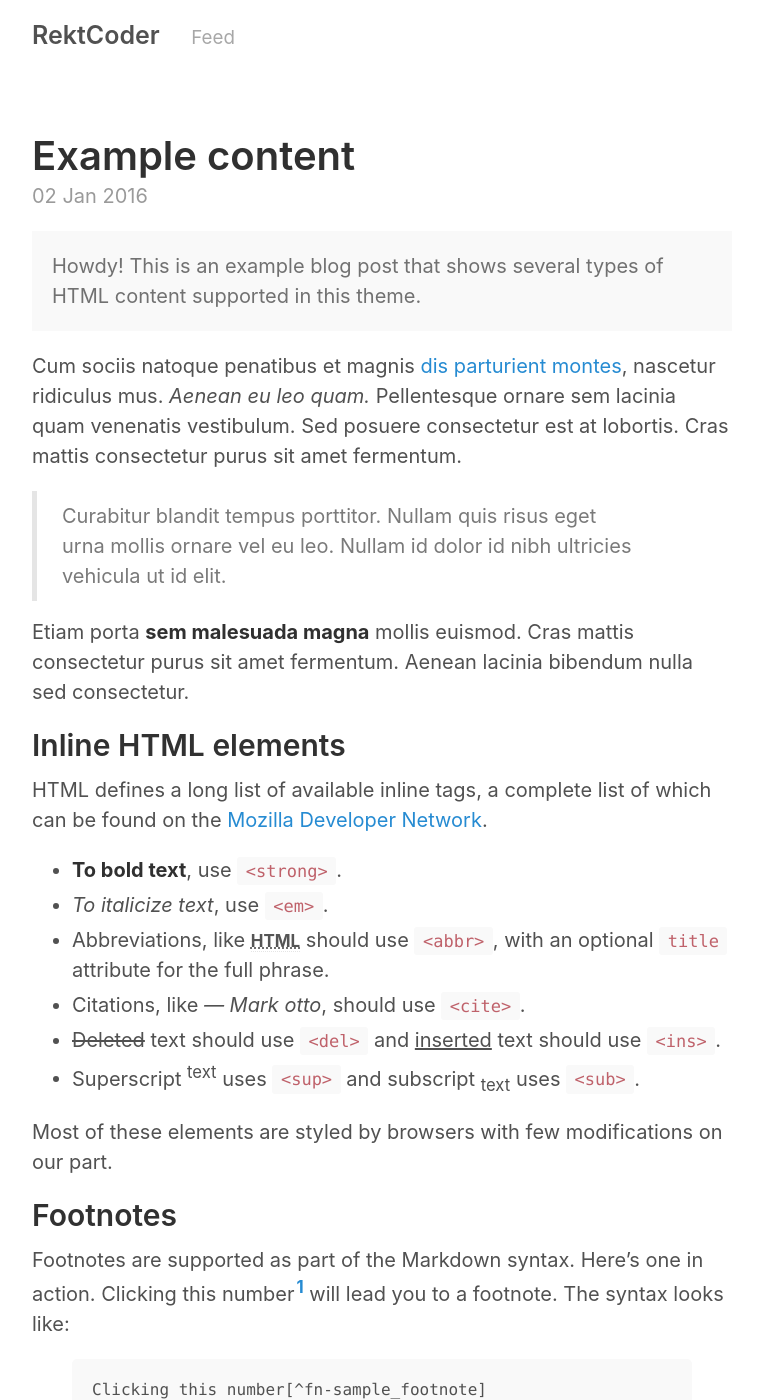
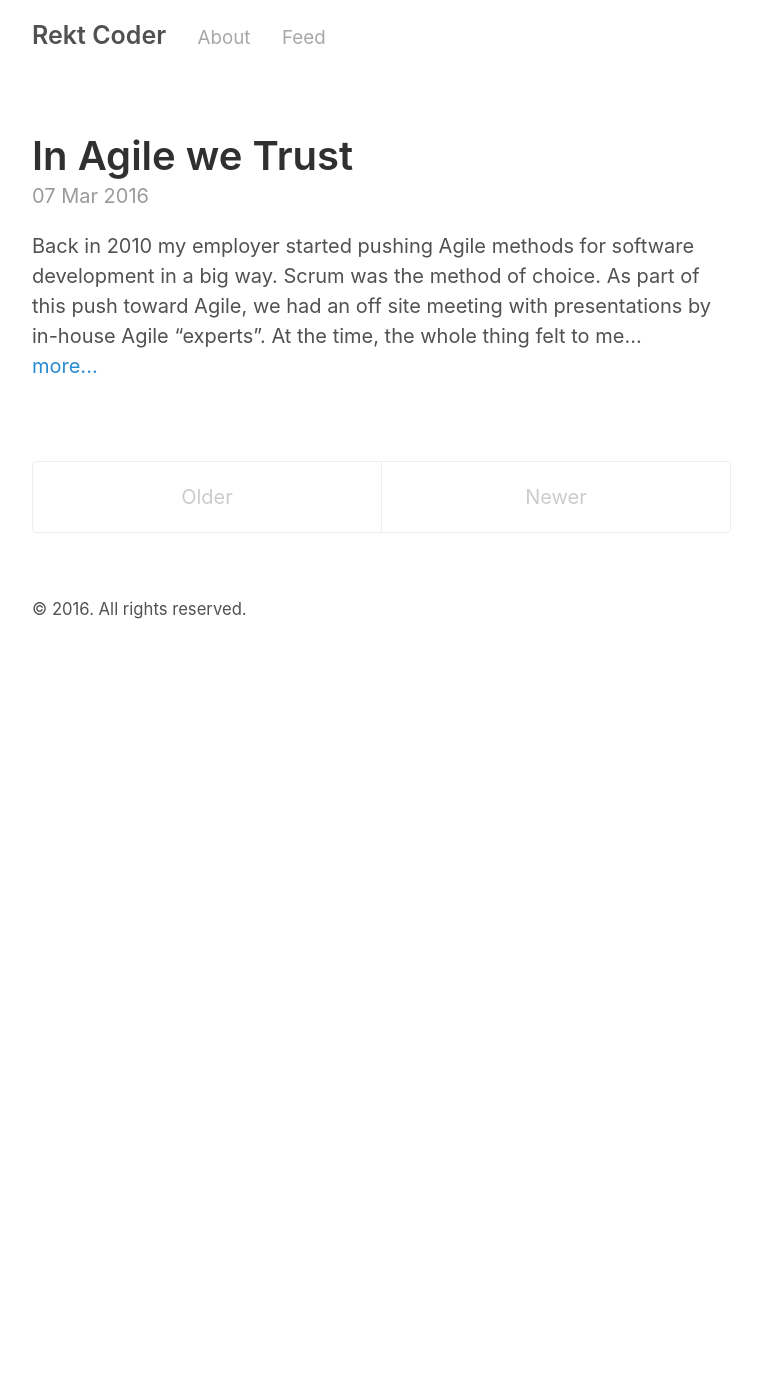
Before and after one commit to RektCoder/rektcoder.github.io, a Jekyll site: the page built from index.html, in a window 1280 px wide and 1400 px high. Shown: the whole window, without its empty margins (258-1020 px from the left). Built offline with Jekyll 4.4.1, drawn with Linux system fonts in a browser that asks for light colours; the list of posts is cut into pages by our own code; some of the changed text lies outside the part shown.

Commit message:
Setup with initial post.

```diff
--- a/_config.yml
+++ b/_config.yml
@@ -5,7 +5,7 @@
 permalink:           pretty
 
 # Setup
-title:               RektCoder
+title:               Rekt Coder
 url:                 http://rektcoder.github.io
 paginate:            10
 baseurl:             ""
@@ -21,6 +21,7 @@
 author:             Rekt Coder
 
 pages_list:
+  About: '/about'
   Feed: '/atom.xml'
 
 # Gems
--- a/_layouts/default.html
+++ b/_layouts/default.html
@@ -16,11 +16,13 @@
           <small><a href="{{ page[1]  }}">{{ page[0] }}</a></small>
         {% endfor %}
         </h3>
+
       </header>
 
       <main>
         {{ content }}
       </main>
+
       {% include comments.html %}
 
       <footer class="footer">
--- a/_posts/2016-01-01-whats-jekyll.md
+++ /dev/null
@@ -1,11 +0,0 @@
----
-layout: post
-title: What's Jekyll?
-comments: true
----
-
-[Jekyll](http://jekyllrb.com) is a static site generator, an open-source tool for creating simple yet powerful websites of all shapes and sizes. From [the project's readme](https://github.com/jekyll/jekyll/blob/master/README.markdown):
-
-> Jekyll is a simple, blog aware, static site generator. It takes a template directory [...] and spits out a complete, static website suitable for serving with Apache or your favorite web server. This is also the engine behind GitHub Pages, which you can use to host your project’s page or blog right here from GitHub.
-
-It's an immensely useful tool. Find out more by [visiting the project on GitHub](https://github.com/jekyll/jekyll).
--- a/_posts/2016-01-02-example-content.md
+++ /dev/null
@@ -1,170 +0,0 @@
----
-layout: post
-title: Example content
-comments: true
----
-
-
-<div class="message">
-  Howdy! This is an example blog post that shows several types of HTML content supported in this theme.
-</div>
-
-Cum sociis natoque penatibus et magnis <a href="#">dis parturient montes</a>, nascetur ridiculus mus. *Aenean eu leo quam.* Pellentesque ornare sem lacinia quam venenatis vestibulum. Sed posuere consectetur est at lobortis. Cras mattis consectetur purus sit amet fermentum.
-
-> Curabitur blandit tempus porttitor. Nullam quis risus eget urna mollis ornare vel eu leo. Nullam id dolor id nibh ultricies vehicula ut id elit.
-
-Etiam porta **sem malesuada magna** mollis euismod. Cras mattis consectetur purus sit amet fermentum. Aenean lacinia bibendum nulla sed consectetur.
-
-## Inline HTML elements
-
-HTML defines a long list of available inline tags, a complete list of which can be found on the [Mozilla Developer Network](https://developer.mozilla.org/en-US/docs/Web/HTML/Element).
-
-- **To bold text**, use `<strong>`.
-- *To italicize text*, use `<em>`.
-- Abbreviations, like <abbr title="HyperText Markup Langage">HTML</abbr> should use `<abbr>`, with an optional `title` attribute for the full phrase.
-- Citations, like <cite>&mdash; Mark otto</cite>, should use `<cite>`.
-- <del>Deleted</del> text should use `<del>` and <ins>inserted</ins> text should use `<ins>`.
-- Superscript <sup>text</sup> uses `<sup>` and subscript <sub>text</sub> uses `<sub>`.
-
-Most of these elements are styled by browsers with few modifications on our part.
-
-## Footnotes
-
-Footnotes are supported as part of the Markdown syntax. Here's one in action. Clicking this number[^fn-sample_footnote] will lead you to a footnote. The syntax looks like:
-
-{% highlight text %}
-Clicking this number[^fn-sample_footnote]
-{% endhighlight %}
-
-Each footnote needs the `^fn-` prefix and a unique ID to be referenced for the footnoted content. The syntax for that list looks something like this:
-
-{% highlight text %}
-[^fn-sample_footnote]: Handy! Now click the return link to go back.
-{% endhighlight %}
-
-You can place the footnoted content wherever you like. Markdown parsers should properly place it at the bottom of the post.
-
-## Heading
-
-Vivamus sagittis lacus vel augue rutrum faucibus dolor auctor. Duis mollis, est non commodo luctus, nisi erat porttitor ligula, eget lacinia odio sem nec elit. Morbi leo risus, porta ac consectetur ac, vestibulum at eros.
-
-### Code
-
-Inline code is available with the `<code>` element. Snippets of multiple lines of code are supported through Pygments. Longer lines will automatically scroll horizontally when needed.
-
-{% highlight js %}
-// Example can be run directly in your JavaScript console
-
-// Create a function that takes two arguments and returns the sum of those arguments
-var adder = new Function("a", "b", "return a + b");
-
-// Call the function
-adder(2, 6);
-// > 8
-{% endhighlight %}
-
-You may also optionally show code snippets with line numbers. Add `linenos` to the Pygments tags.
-
-{% highlight js linenos %}
-// Example can be run directly in your JavaScript console
-
-// Create a function that takes two arguments and returns the sum of those arguments
-var adder = new Function("a", "b", "return a + b");
-
-// Call the function
-adder(2, 6);
-// > 8
-{% endhighlight %}
-
-Aenean lacinia bibendum nulla sed consectetur. Etiam porta sem malesuada magna mollis euismod. Fusce dapibus, tellus ac cursus commodo, tortor mauris condimentum nibh, ut fermentum massa.
-
-### Gists via GitHub Pages
-
-Vestibulum id ligula porta felis euismod semper. Nullam quis risus eget urna mollis ornare vel eu leo. Donec sed odio dui.
-
-{% gist 13f94b734a4ddb132735 gist.md %}
-
-Aenean eu leo quam. Pellentesque ornare sem lacinia quam venenatis vestibulum. Nullam quis risus eget urna mollis ornare vel eu leo. Cum sociis natoque penatibus et magnis dis parturient montes, nascetur ridiculus mus. Donec sed odio dui. Vestibulum id ligula porta felis euismod semper.
-
-### Lists
-
-Cum sociis natoque penatibus et magnis dis parturient montes, nascetur ridiculus mus. Aenean lacinia bibendum nulla sed consectetur. Etiam porta sem malesuada magna mollis euismod. Fusce dapibus, tellus ac cursus commodo, tortor mauris condimentum nibh, ut fermentum massa justo sit amet risus.
-
-* Praesent commodo cursus magna, vel scelerisque nisl consectetur et.
-* Donec id elit non mi porta gravida at eget metus.
-* Nulla vitae elit libero, a pharetra augue.
-
-Donec ullamcorper nulla non metus auctor fringilla. Nulla vitae elit libero, a pharetra augue.
-
-1. Vestibulum id ligula porta felis euismod semper.
-2. Cum sociis natoque penatibus et magnis dis parturient montes, nascetur ridiculus mus.
-3. Maecenas sed diam eget risus varius blandit sit amet non magna.
-
-Cras mattis consectetur purus sit amet fermentum. Sed posuere consectetur est at lobortis.
-
-<dl>
-  <dt>HyperText Markup Language (HTML)</dt>
-  <dd>The language used to describe and define the content of a Web page</dd>
-
-  <dt>Cascading Style Sheets (CSS)</dt>
-  <dd>Used to describe the appearance of Web content</dd>
-
-  <dt>JavaScript (JS)</dt>
-  <dd>The programming language used to build advanced Web sites and applications</dd>
-</dl>
-
-Integer posuere erat a ante venenatis dapibus posuere velit aliquet. Morbi leo risus, porta ac consectetur ac, vestibulum at eros. Nullam quis risus eget urna mollis ornare vel eu leo.
-
-### Images
-
-Quisque consequat sapien eget quam rhoncus, sit amet laoreet diam tempus. Aliquam aliquam metus erat, a pulvinar turpis suscipit at.
-
-![placeholder](http://placehold.it/800x400 "Large example image")
-![placeholder](http://placehold.it/400x200 "Medium example image")
-![placeholder](http://placehold.it/200x200 "Small example image")
-
-### Tables
-
-Aenean lacinia bibendum nulla sed consectetur. Lorem ipsum dolor sit amet, consectetur adipiscing elit.
-
-<table>
-  <thead>
-    <tr>
-      <th>Name</th>
-      <th>Upvotes</th>
-      <th>Downvotes</th>
-    </tr>
-  </thead>
-  <tfoot>
-    <tr>
-      <td>Totals</td>
-      <td>21</td>
-      <td>23</td>
-    </tr>
-  </tfoot>
-  <tbody>
-    <tr>
-      <td>Alice</td>
-      <td>10</td>
-      <td>11</td>
-    </tr>
-    <tr>
-      <td>Bob</td>
-      <td>4</td>
-      <td>3</td>
-    </tr>
-    <tr>
-      <td>Charlie</td>
-      <td>7</td>
-      <td>9</td>
-    </tr>
-  </tbody>
-</table>
-
-Nullam id dolor id nibh ultricies vehicula ut id elit. Sed posuere consectetur est at lobortis. Nullam quis risus eget urna mollis ornare vel eu leo.
-
------
-
-Want to see something else added? <a href="https://github.com/poole/poole/issues/new">Open an issue.</a>
-
-[^fn-sample_footnote]: Handy! Now click the return link to go back.
--- /dev/null
+++ b/_posts/2016-03-07-In-Agile-we-Trust.md
@@ -0,0 +1,17 @@
+---
+layout: post
+published: true
+title: In Agile we Trust
+comments: true
+tags: [Agile, Scrum]
+---
+
+Back in 2010 my employer started pushing Agile methods for software development in a big way.  Scrum was the method of choice.  As part of this push toward Agile, we had an off site meeting with presentations by in-house Agile "experts".  At the time, the whole thing felt to me like religious zealotry, but I pushed that thought aside and continued to watch and listen to the presentations.  In the years after this session, I continued to have the nagging feeling that this seems more like a religion than a software development process whenever I dealt with one of the zealots who claimed that Agile would solve all my problems.
+
+I always thought it was just me until I came across this article: [Scrum is dead: breaking down the new open development method](https://opensource.com/business/15/11/open-development-method).  In this article the author compares the "Manifesto for Agile Software Development" to a holy text and Scrum meetings to daily devotions.  He doesn't mention religion explicitly, but I couldn't help but realise that others are also seeing the parallels between Agile and religion.
+
+Apart from the holy text and daily devotions, there are other similarities between Agile and religion: like speaking out against Agile is pretty much heresy.  Even though Scrum suggests a retrospective at the end of each sprint, this task is reserved for smaller self-improvement efforts within the project, but one shouldn't use it at the end of a project to rock the boat on the larger questions.  Comments like: *"The Scrum process didn't really fit well on this project and sucked.  Why didn't it work in this case and can we modify it or use another process in future for similar types of projects?"* would either be met with blank stares or being burned at the stake for heresy or witchcraft.  As with most religions you are allowed to question things, as long as you don't question the religion itself.  Also, most religions claim that they could solve all your problems and if it doesn't work, then you are somehow doing it wrong.  Since that fateful session in 2010, if only I counted the amount of times Agile zealots said: *"In most dev shops where people complained that Agile didn't work, it was because they didn't follow the Agile process to the letter."* or something along those lines.
+
+There is now a steady stream of articles and blog postings denouncing Agile.  Some selling "new" snake oil they hope will be next week's "software process of the moment".  After this reformation is complete, we will have a new and equally flawed religion of software development unless we stop the zealotry.  I am a strong believer in separation of church and code.  There are plenty of software development processes and approaches out there.  Why limit how you develop software by what is fasionable in this very second.  Like any software process, Agile has it pros and cons.  It will work better on certain types of projects and not work well for others.  Spend some time to think what makes sense for the specific project you are facing.  Make a decision on the software process you want to follow based on your environment and the criteria for the specific project.
+
+When the zealots say *"Thou shalt Scrumt"*, don't get rekt... JUST SAY NO.
--- a/about.md
+++ b/about.md
@@ -3,28 +3,6 @@
 title: About
 ---
 
-<p class="message">
-  Hey there! This page is included as an example. Feel free to customize it for your own use upon downloading. Carry on!
-</p>
+Hi, I'm Rekt Coder.  I've been in the software industry as a developer and architect for over 15 years.  This blog contains some of my thoughts on software development and the processes around it.
 
-In the novel, *The Strange Case of Dr. Jekyll and Mr. Hyde*, Mr. Poole is Dr. Jekyll's virtuous and loyal butler. Similarly, Poole is an upstanding and effective butler that helps you build Jekyll themes. It's made by [@mdo](https://twitter.com/mdo).
-
-There are currently two themes built on Poole:
-
-* [Hyde](http://hyde.getpoole.com)
-* [Lanyon](http://lanyon.getpoole.com)
-
-Learn more and contribute on [GitHub](https://github.com/poole).
-
-## Setup
-
-Some fun facts about the setup of this project include:
-
-* Built for [Jekyll](http://jekyllrb.com)
-* Developed on GitHub and hosted for free on [GitHub Pages](https://pages.github.com)
-* Coded with [Sublime Text 2](http://sublimetext.com), an amazing code editor
-* Designed and developed while listening to music like [Blood Bros Trilogy](https://soundcloud.com/maddecent/sets/blood-bros-series)
-
-Have questions or suggestions? Feel free to [open an issue on GitHub](https://github.com/poole/poole/issues/new) or [ask me on Twitter](https://twitter.com/mdo).
-
-Thanks for reading!
+I hope you find it useful.
--- a/index.html
+++ b/index.html
@@ -13,8 +13,8 @@
     </h1>
 
     <time datetime="{{ post.date | date_to_xmlschema }}" class="post-date">{{ post.date | date_to_string }}</time>
-
-    {{ post.content }}
+    {{ post.content | strip_html | truncatewords: 50 }}
+    <a href="{{ site.baseurl }}{{ post.url }}"><br>more...</a>
   </article>
   {% endfor %}
 </div>
```
